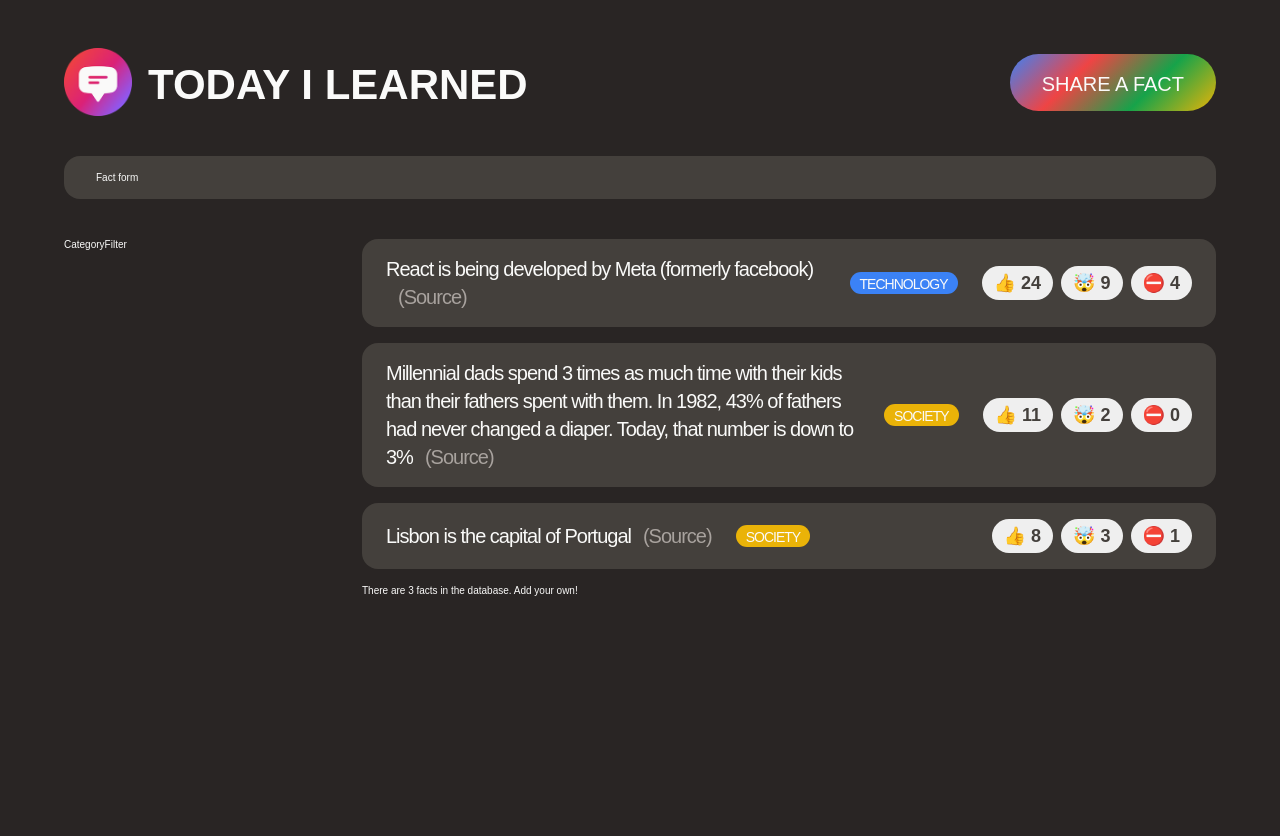
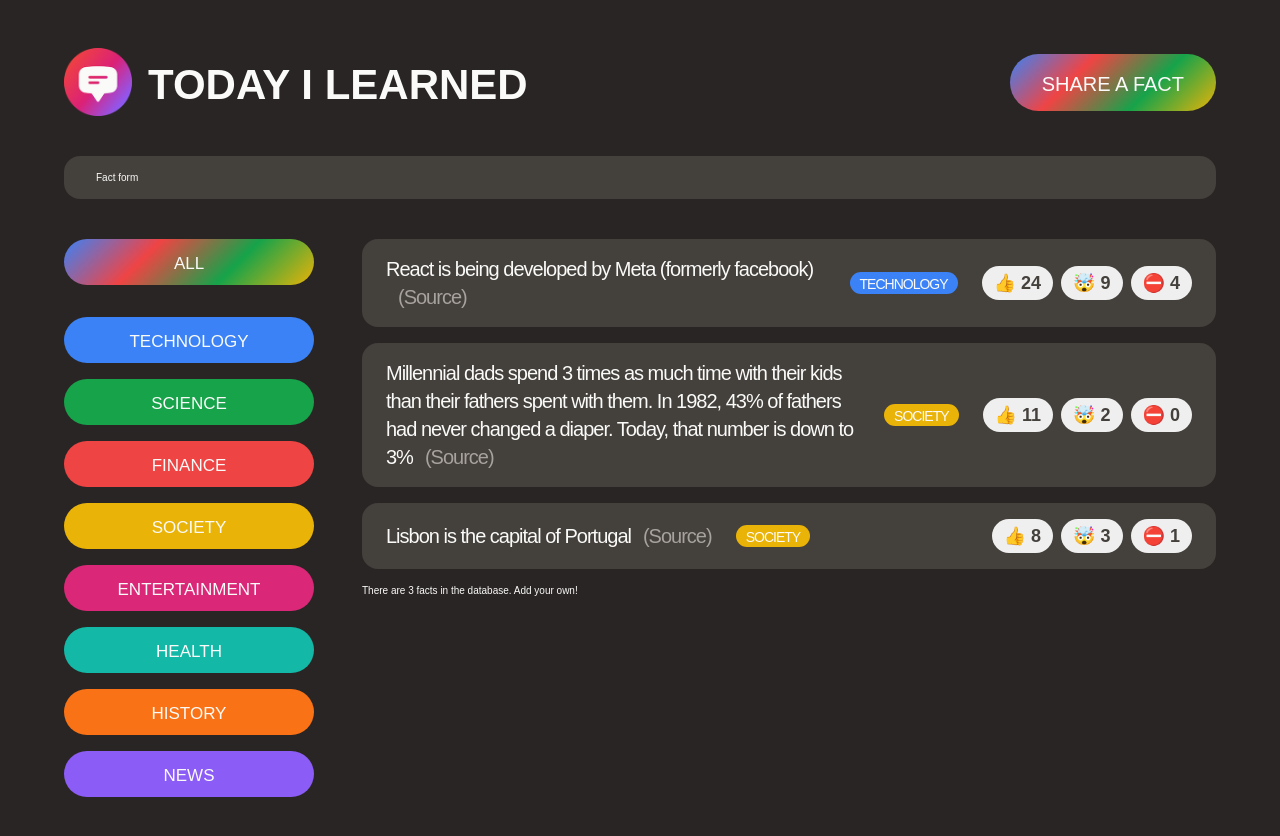
Before and after one commit to Mully7773/Fact-Blog, a React (Create React App) app: page / in a window 1280 px wide. Shown: the top 836 px of the page. Before the commit the page ends 800 px from the top, so only its background shows below. Built offline with nearby package versions, Linux system fonts and the light colour scheme; the HTML template or start-up script is replaced by a standard one.

Commit message:
Dynamically render buttons using CategoryFilter component

```diff
--- a/src/App.js
+++ b/src/App.js
@@ -78,7 +78,27 @@ const NewFactForm = () => {
 };
 
 const CategoryFilter = () => {
-  return <aside className="sidebar">CategoryFilter</aside>;
+  return (
+    <aside className="sidebar">
+      <ul>
+        <li className="sidebar__category">
+          <button className="btn btn-all-categories">All</button>
+        </li>
+        {CATEGORIES.map((category) => {
+          return (
+            <li key={category.name} className="sidebar__category">
+              <button
+                className="btn btn-category"
+                style={{ backgroundColor: category.color }}
+              >
+                {category.name}
+              </button>
+            </li>
+          );
+        })}
+      </ul>
+    </aside>
+  );
 };
 
 const FactList = () => {
```
